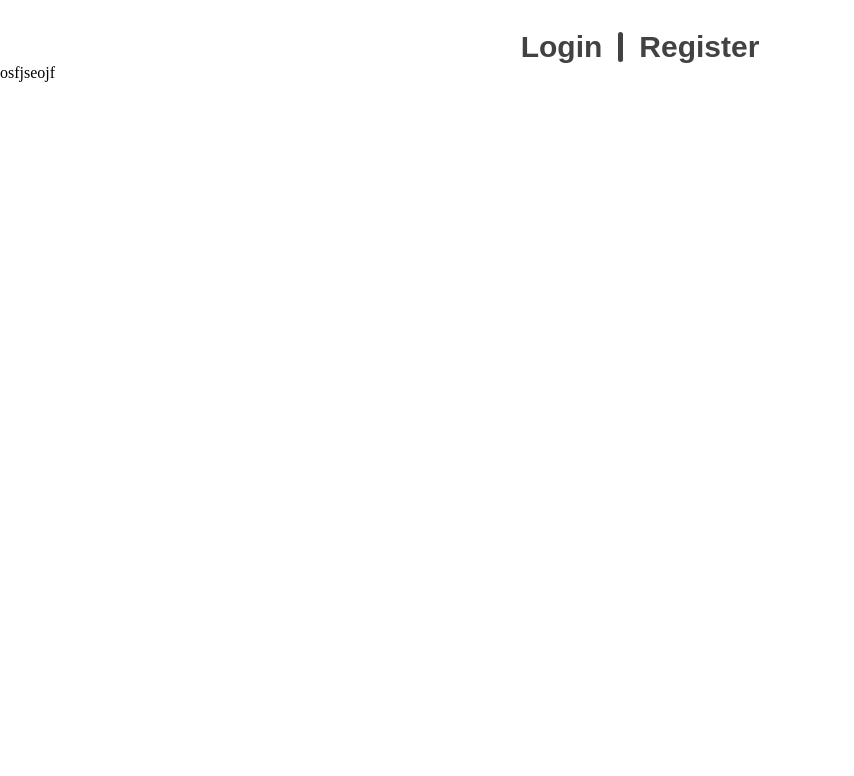
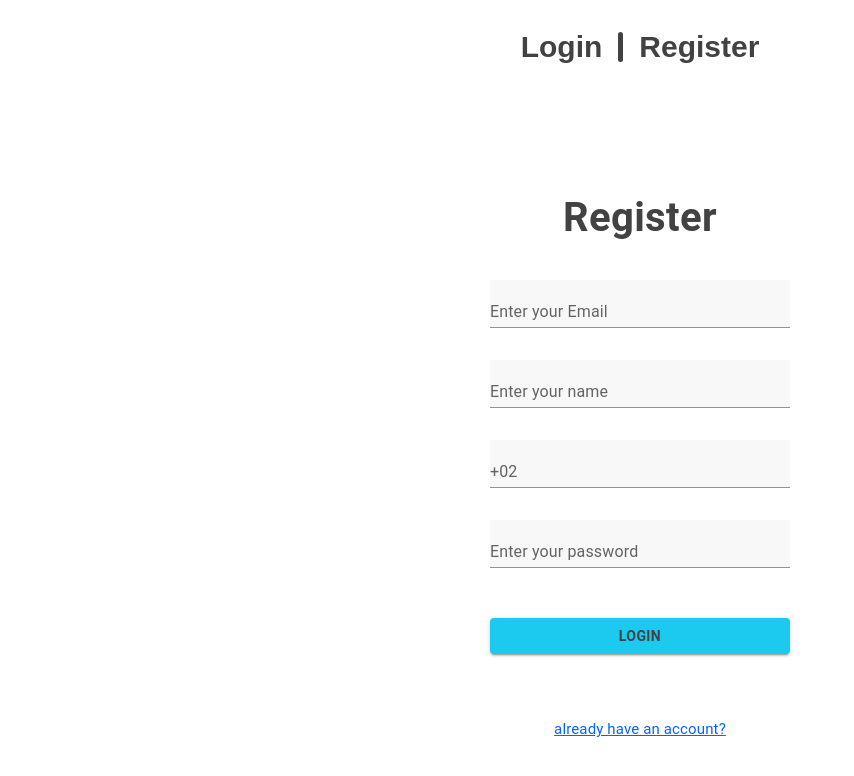
Before and after one commit to bodyXR/ontic, a React (Vite) app: page /auth/register in a window 1280 px wide. Shown: the top 776 px of the page, without its empty margins (0-854 px from the left). Built offline with nearby package versions, Linux system fonts and the light colour scheme.

Commit message:
register page

```diff
--- a/src/pages/Register.jsx
+++ b/src/pages/Register.jsx
@@ -1,11 +1,61 @@
 import React from 'react'
+import InputComponent from '../componenets/InputComponent';
+import { Stack, Typography } from '@mui/material';
+import ButtonComponent from '../componenets/ButtonComponent';
 
 const Register = () => {
   return (
-    <div>
-      osfjseojf
-    </div>
-  )
+    <Stack
+      sx={{
+        width: "100vw",
+        height: "100vh",
+        bgcolor: "#FFFFFF",
+        display: "flex",
+        alignItems: "center",
+        justifyContent: "center",
+      }}
+    >
+      <Stack
+        sx={{
+          display: "flex",
+          alignItems: "center",
+          justifyContent: "center",
+          gap: "2rem",
+        }}
+      >
+        <Typography
+          sx={{ fontSize: "40px", fontWeight: "bold", color: "#424242" }}
+        >
+          Register
+        </Typography>
+        <InputComponent label={"Enter your Email"} />
+        <InputComponent label={"Enter your name"} />
+        <InputComponent label={"+02"} />
+        <InputComponent label={"Enter your password"} />
+      </Stack>
+
+      <Stack
+        sx={{
+          display: "flex",
+          flexDirection: "column",
+          alignItems: "center",
+          justifyContent: "space-between",
+          gap: "4rem",
+        }}
+      >
+        <ButtonComponent text={"Login"} />
+        <Typography
+          sx={{
+            textDecoration: "underline",
+            fontSize: "15px",
+            color: "#0066FF",
+          }}
+        >
+          already have an account?
+        </Typography>
+      </Stack>
+    </Stack>
+  );
 }
 
 export default Register
```
